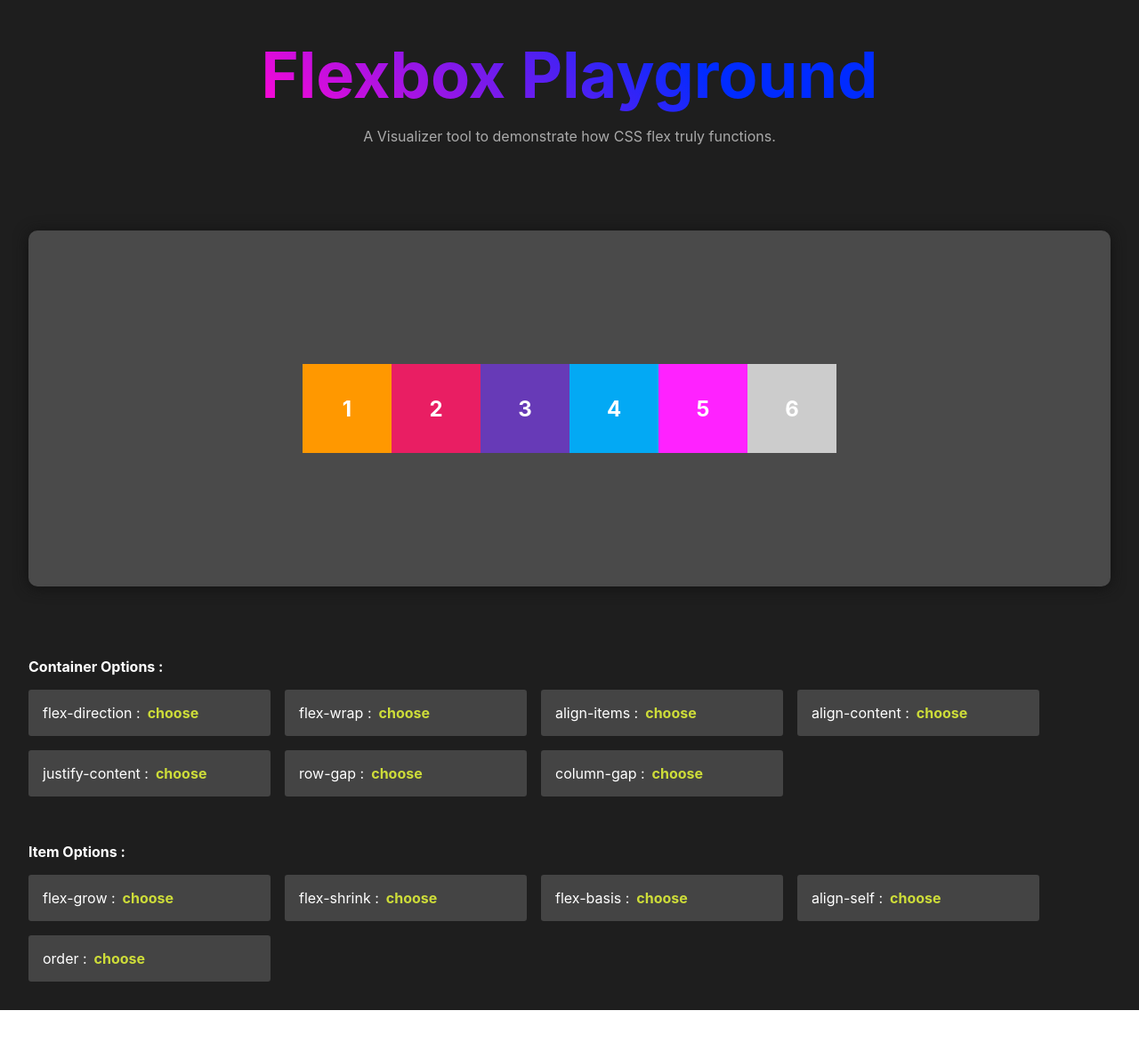
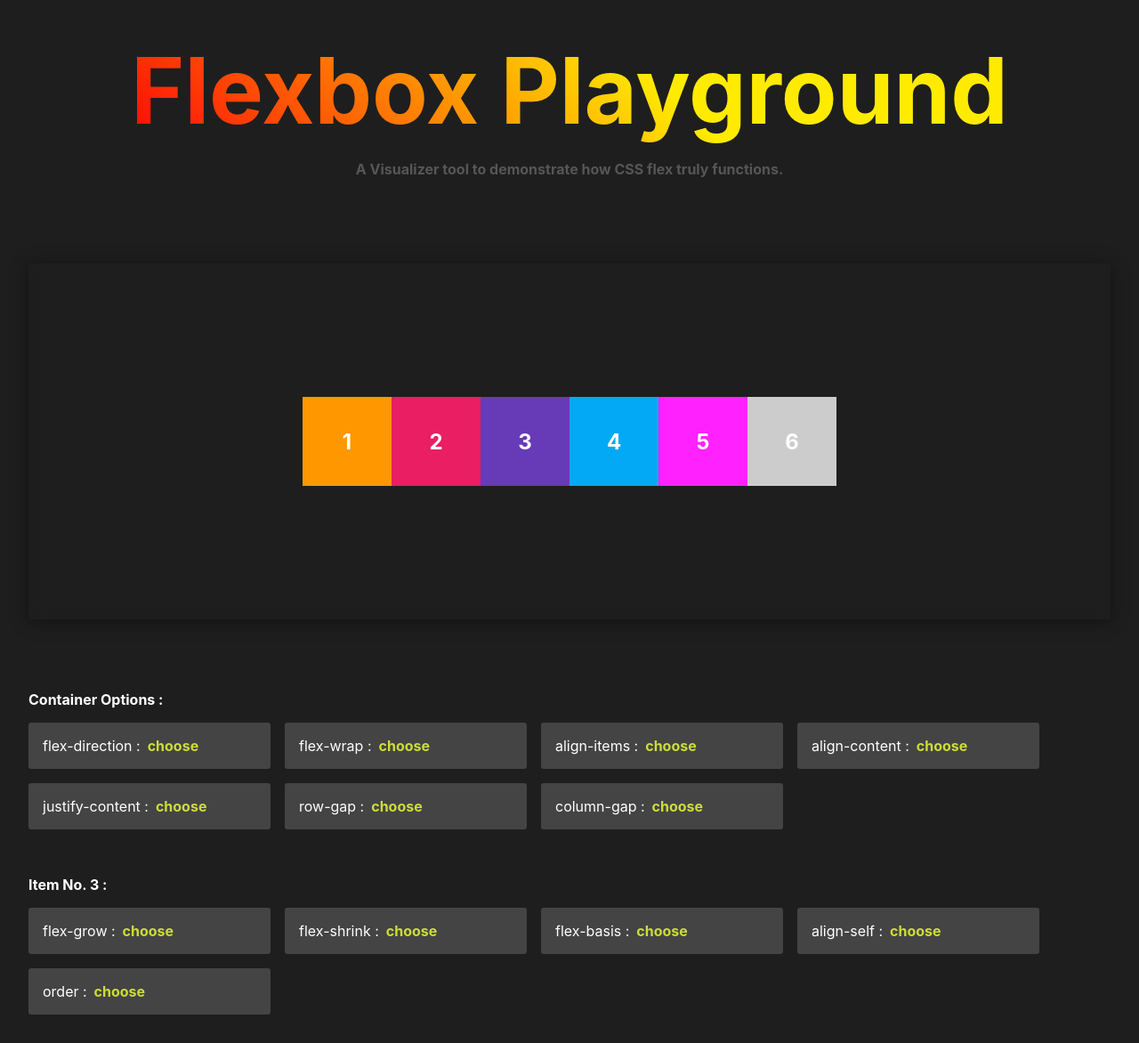
Before and after one commit to Ak-ram/Flexbox-Tool, a React (Create React App) app: page / in a window 1280 px wide. Shown: the whole page at 89% size. Before the commit the page ends 1135 px from the top, so only its background shows below. Built offline with nearby package versions, Linux system fonts and the light colour scheme; the HTML template or start-up script is replaced by a standard one.

Commit message:
ADD: functionallity to item#3 option

```diff
--- a/src/components/controls/controls.jsx
+++ b/src/components/controls/controls.jsx
@@ -19,7 +19,7 @@ const Controls = () => {
                     )}
             </div>
             <br />
-            <span className='controls-header'>Item Options :</span>
+            <span className='controls-header'>Item No. 3 :</span>
             <div className='item-options'>
                 {
                     flexData.item.map((prop) => {
--- a/src/components/option/option.jsx
+++ b/src/components/option/option.jsx
@@ -2,15 +2,21 @@ import { MdOutlineKeyboardArrowRight } from 'react-icons/md';
 import { flexData } from '../../flexData';
 const Option = ({option,prop}) =>{
     const getOptionValue = (e)=>{
-        let screen = document.querySelectorAll('.screen')[0];
+        let screen = document.querySelector('.screen');
+        let box_3 = document.querySelectorAll('.box')[2];
         let property = Object.keys(prop);
         flexData.container.find(key=> {
             // component options
             if(property[0]===Object.keys(key)[0]){
                 screen.style[property] = option;
-
             }else{
                 // item options
+                flexData.item.find(key=>{
+                    if(property[0]=== Object.keys(key)[0]){
+                        box_3.style[property] = option;
+                        console.log(box_3)
+                    }
+                })
             }
             e.currentTarget.parentElement.previousElementSibling.textContent = option
         })
--- a/src/components/screen/screen.sass
+++ b/src/components/screen/screen.sass
@@ -2,11 +2,14 @@
     display: flex
     align-items: center
     justify-content: center
-    background: rgba(157, 157, 157, 0.35)
-    -webkit-backdrop-filter: blur(3px)
-    backdrop-filter: blur(3px)
+    // background: rgba(157, 157, 157, 0.35)
+    -webkit-backdrop-filter: blur(7px)
+    backdrop-filter: blur(7px)
     width: 100%
-    border-radius: 10px
+    // border-radius: 10px
     box-shadow: 0 0.1rem 1rem #121212
     height: 50vh
     padding: 2rem
+    position: sticky
+    top: .5rem
+    z-index: 2
--- a/src/components/select/select.sass
+++ b/src/components/select/select.sass
@@ -23,16 +23,18 @@
             font-weight: bold
         .secondary-options
             position: absolute
+            z-index: 3
             width: 100%
+            height: 130px
             bottom: 110%
             left: 50%
             transform: translate(-50%, -0%)
             display: flex
             background: #f9f9f9
             flex-direction: column
-            border-radius: 0.2rem
             transition: all .3s
-            overflow: clip // to prevent text overlapping
+            overflow-y: auto
+
             .option
                 display: flex
                 padding: 0.5rem 0rem 0.5rem .3rem
--- a/src/flexData.js
+++ b/src/flexData.js
@@ -9,10 +9,10 @@ export const flexData = {
         { "column-gap": ['2rem','1rem',0], }
     ],
     item: [
-        { "flex-grow": [0] },
-        { "flex-shrink": [0] },
-        { "flex-basis": [0, 'auto', 'content'] },
+        { "flex-grow": [0,1,2,3,4,5].reverse() },
+        { "flex-shrink": [0,1,3,5,10,30].reverse() },
+        { "flex-basis": ['auto', 'content',0,'1rem','3rem','5rem','10rem'].reverse() },
         { "align-self": ['center', 'flex-start', 'flex-end'] },
-        { "order": [0] }
+        { "order": [0,1,2,3,4,5].reverse() }
     ]
 }
--- a/src/layout/header/header.jsx
+++ b/src/layout/header/header.jsx
@@ -1,8 +1,10 @@
 import './header.sass'
+
+
 const Header = ()=>{
     return(
         <header className='header'>
-            <h1>Flexbox Playground</h1>
+            <h1>Flexbox Playground <span></span></h1>
             <p>A Visualizer tool to demonstrate how CSS flex truly functions.</p>
         </header>
     )
--- a/src/layout/header/header.sass
+++ b/src/layout/header/header.sass
@@ -2,9 +2,13 @@
     text-align: center
     h1
         margin: .5rem
-        font-size: 72px
-        background: -webkit-linear-gradient(45deg, #ff07d5, #002bff 70%)
+        font-size: 8vw
+        white-space: nowrap
+        background: -webkit-linear-gradient(45deg, #ff0707, #ffeb00 60%)
         -webkit-background-clip: text
         -webkit-text-fill-color: transparent
+        span
+            -webkit-text-fill-color: initial
     p
-        color: #aaa
+        color: #565656
+        font-weight: bold
```
